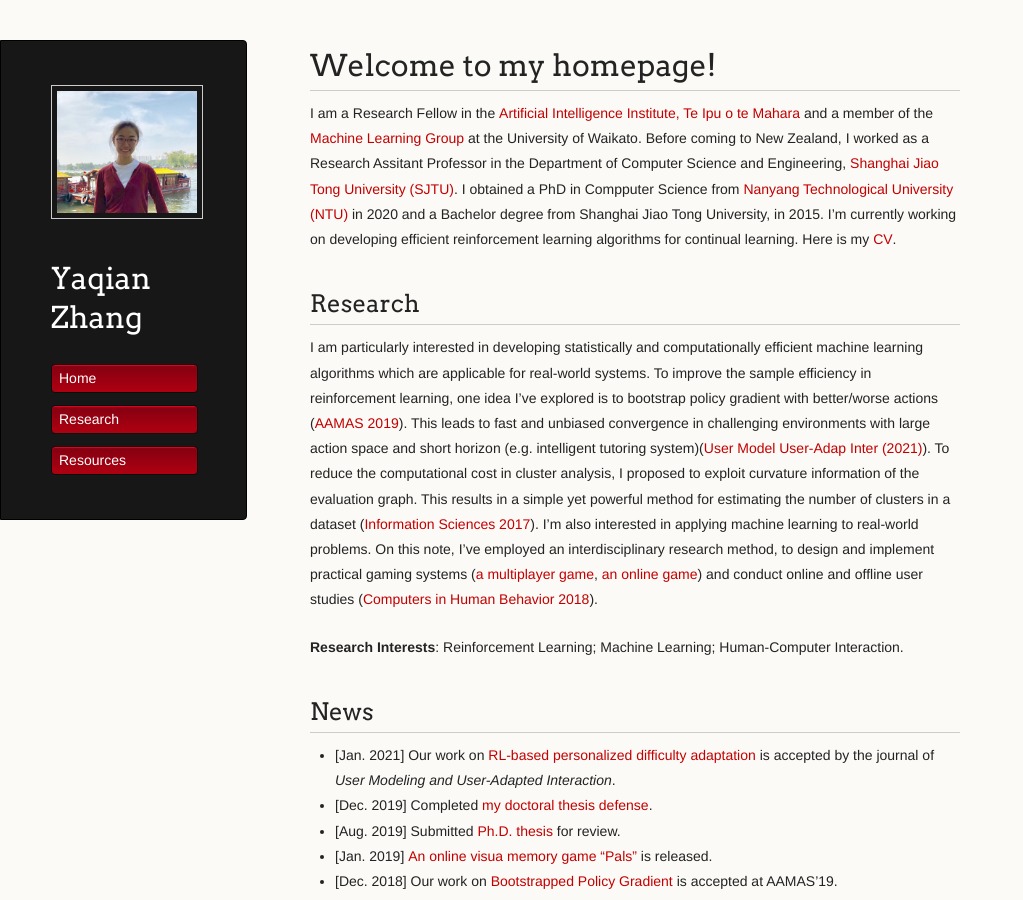
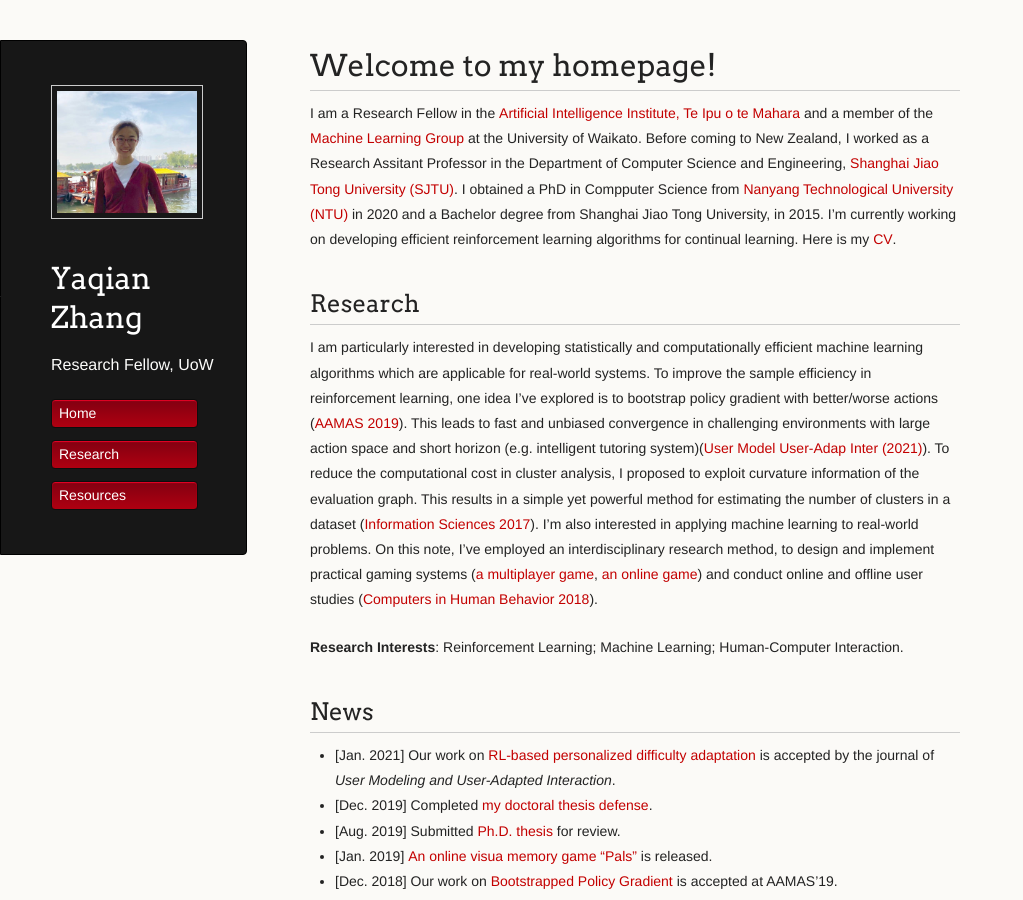
Before and after one commit to YaqianZhang/yaqianzhang.github.io, a Jekyll site: the page built from index.md, in a window 1280 px wide and 900 px high. Shown: the whole window, without its empty margins (0-1023 px from the left). Built offline with Jekyll 4.4.1, drawn with Linux system fonts in a browser that asks for light colours; a script that is not in the unit is left out; the repository's description, which GitHub fills in, is left out; our own code applies the rules of GitHub Pages for plain Markdown files.

Commit message:
Update _config.yml

```diff
--- a/_config.yml
+++ b/_config.yml
@@ -1,4 +1,5 @@
 title: Yaqian Zhang
+description: Research Fellow, UoW
 show_downloads: true
 google_analytics:
 theme: jekyll-theme-dinky
```
